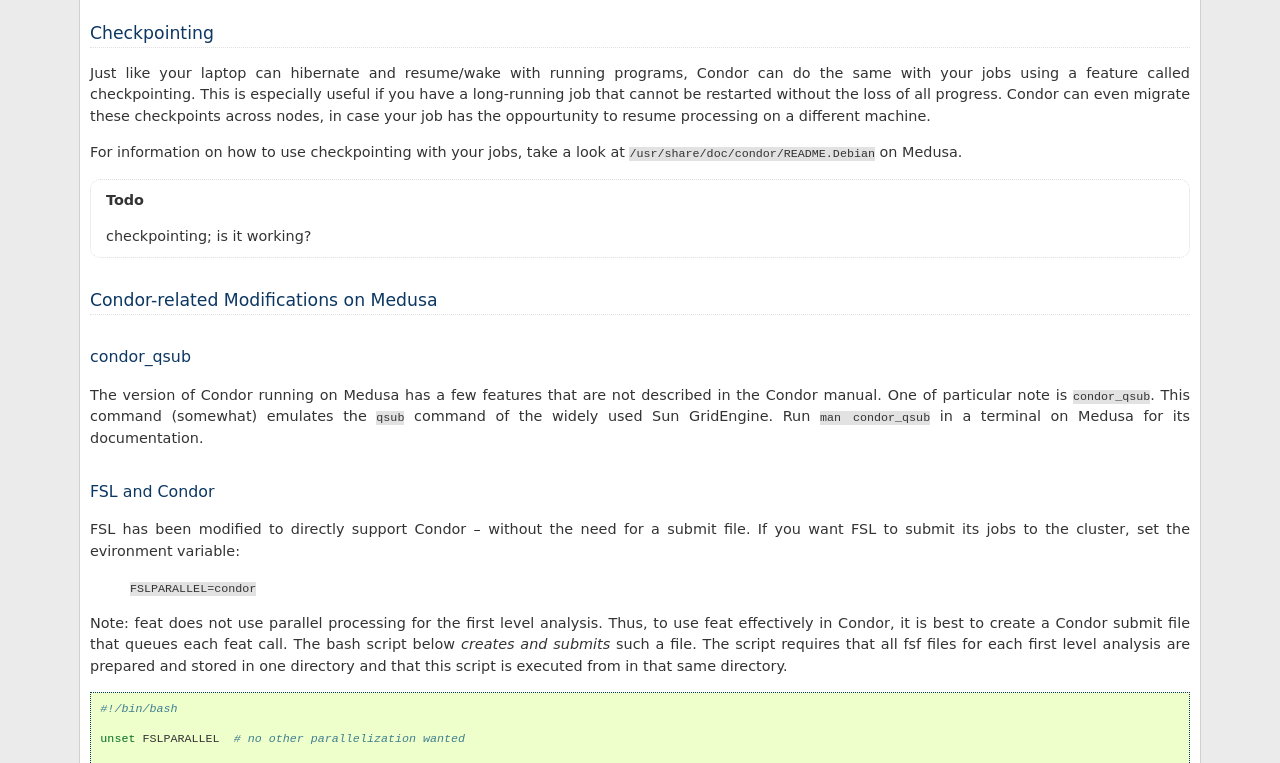
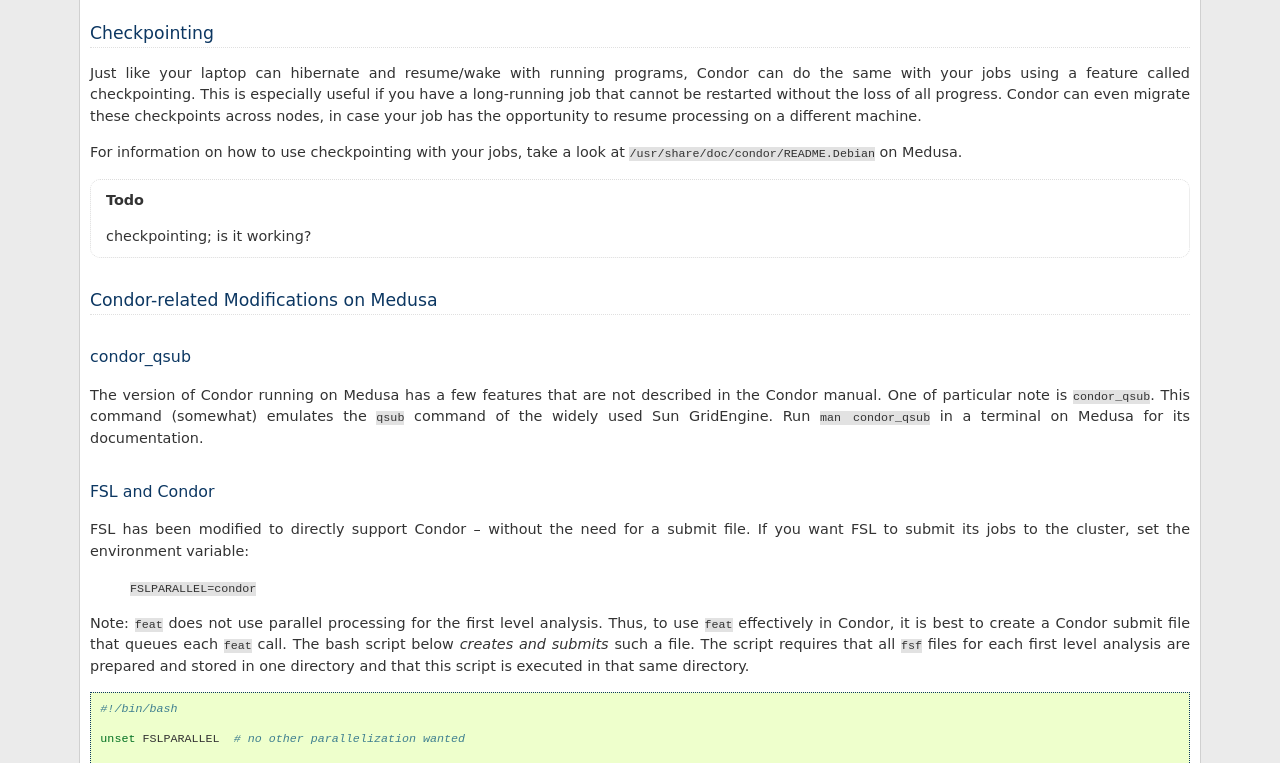
Before and after one commit to psychoinformatics-de/ipsy-docs, a Sphinx documentation site: the page built from source/userdoc/condor.rst, in a window 1280 px wide. Shown: the part 643-1406 px from the top of the page. Built offline with Sphinx 7.4.7, drawn with Linux system fonts in a browser that asks for light colours; formulas are drawn with MathJax 3.

Commit message:
Spelling fixes

```diff
--- a/source/internal/data_center/network.rst
+++ b/source/internal/data_center/network.rst
@@ -9,7 +9,7 @@
 `Medusa <medusa>`_ is the gateway to the cluster. It is the only
 machine in the rack that has direct access to the Internet.
 
-Behind Medusa are two seperate networks: data and management. Medusa handles
+Behind Medusa are two separate networks: data and management. Medusa handles
 routing (NAT), DHCP, DNS, etc for both networks. See `Medusa's <medusa>`_
 documentation for information on configuring those services
 
--- a/source/userdoc/accessing_medusa.rst
+++ b/source/userdoc/accessing_medusa.rst
@@ -71,5 +71,5 @@
    Password:
 
 This command will ask for two passwords: first) your SSH password and second) the VNC
-password you set. The defaul desktop is XFCE, and it is highly recommended to use a solid
+password you set. The default desktop is XFCE, and it is highly recommended to use a solid
 color for the desktop background. This saves bandwidth and offers significant speed improvements.
--- a/source/userdoc/condor.rst
+++ b/source/userdoc/condor.rst
@@ -44,7 +44,7 @@
 can do the same with your jobs using a feature called checkpointing. This is
 especially useful if you have a long-running job that cannot be restarted without
 the loss of all progress. Condor can even migrate these checkpoints across nodes,
-in case your job has the oppourtunity to resume processing on a different machine.
+in case your job has the opportunity to resume processing on a different machine.
 
 For information on how to use checkpointing with your jobs, take a look at
 ``/usr/share/doc/condor/README.Debian`` on Medusa.
@@ -64,15 +64,15 @@
 FSL and Condor
 --------------
 FSL has been modified to directly support Condor -- without the need for a submit
-file. If you want FSL to submit its jobs to the cluster, set the evironment variable:
+file. If you want FSL to submit its jobs to the cluster, set the environment variable:
 
   ``FSLPARALLEL=condor``
 
-Note: feat does not use parallel processing for the first level analysis. Thus, to
-use feat effectively in Condor, it is best to create a Condor submit file that
-queues each feat call. The bash script below *creates and submits* such a file. The
-script requires that all fsf files for each first level analysis are prepared and
-stored in one directory and that this script is executed from in that same directory.
+Note: ``feat`` does not use parallel processing for the first level analysis. Thus, to
+use ``feat`` effectively in Condor, it is best to create a Condor submit file that
+queues each ``feat`` call. The bash script below *creates and submits* such a file. The
+script requires that all ``fsf`` files for each first level analysis are prepared and
+stored in one directory and that this script is executed in that same directory.
 
 .. code-block:: bash
 
--- a/source/userdoc/data.rst
+++ b/source/userdoc/data.rst
@@ -25,8 +25,8 @@
 If you need to have data recovered from a backup, contact one of the Medusa Admins
 and we'll be happy to oblige.
 
-Transfering Data On and Off Medusa
-==================================
+Transferring Data On and Off Medusa
+===================================
 There are three common tools used to move data on and off of Medusa.
 
 Copying via ``scp``
```
